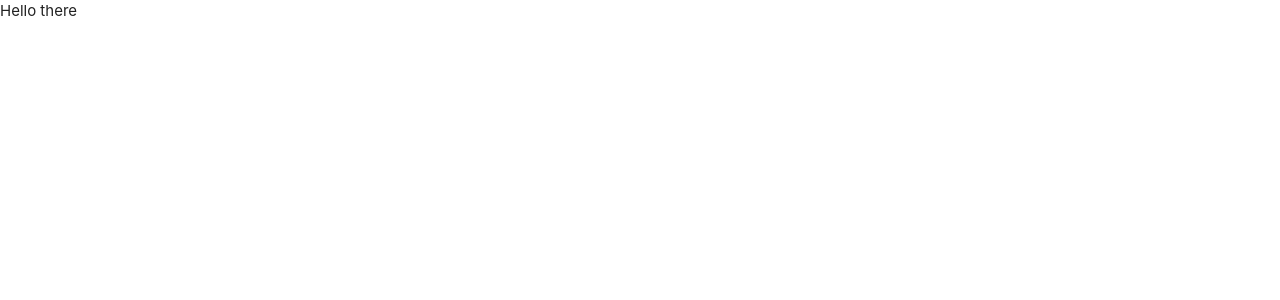
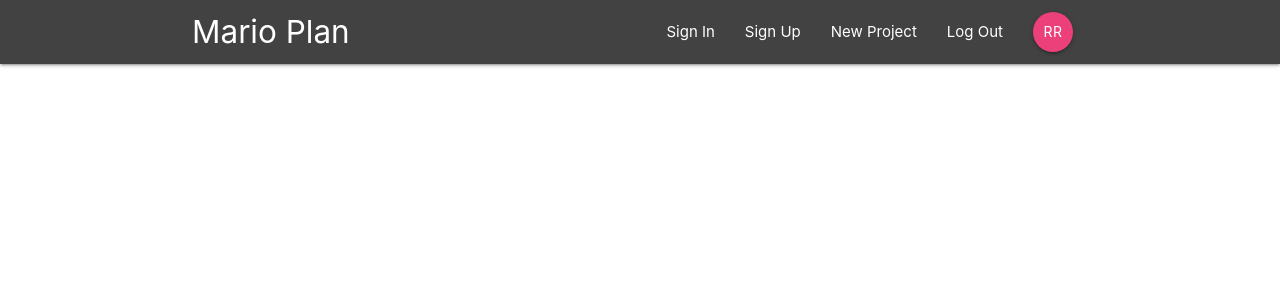
Before and after one commit to Roshith93/react-redux-project_create, a React (Create React App) app: page / in a window 1280 px wide. Shown: the top 300 px of the page. Built offline with nearby package versions, Linux system fonts and the light colour scheme.

Commit message:
created Navbar and signin and signout links

```diff
--- a/src/App.js
+++ b/src/App.js
@@ -1,9 +1,14 @@
-import { BrowserRouter as Router } from 'react-router-dom'
+import { BrowserRouter as Router, Switch, Route } from 'react-router-dom'
+import { Navbar } from './components/layout/NavBar'
+import {Dashboard} from './components/dashboard/Dashboard'
 
 const App = () => {
   return (
     <Router>
-      <div className='App'>Hello there</div>
+      <Navbar />
+      <Switch>
+        <Route path='/' component={Dashboard}/>
+      </Switch>
     </Router>
   )
 }
--- a/src/components/layout/NavBar.js
+++ b/src/components/layout/NavBar.js
@@ -0,0 +1,17 @@
+import { Link } from 'react-router-dom'
+import {SignedInLinks} from './SignedInLinks'
+import { SignedOutLinks } from './SignedOutLinks'
+
+export const Navbar = () => {
+  return (
+    <nav className='nav-wrapper grey darken-3'>
+      <div className='container'>
+        <Link to='/' className='brand-logo'>
+          Mario Plan
+        </Link>
+        <SignedInLinks />
+        <SignedOutLinks />
+      </div>
+    </nav>
+  )
+}
--- a/src/components/layout/SignedInLinks.js
+++ b/src/components/layout/SignedInLinks.js
@@ -0,0 +1,18 @@
+import React from 'react'
+import { NavLink } from 'react-router-dom'
+
+ export const SignedInLinks = () => {
+  return (
+    <ul className='right'>
+      <li>
+        <NavLink to='/'>New Project</NavLink>
+      </li>
+      <li>
+        <NavLink to='/'>Log Out</NavLink>
+      </li>
+      <li>
+        <NavLink to='/' className="btn btn-floating pink lighten-1">RR</NavLink>
+      </li>
+    </ul>
+  )
+}
--- a/src/components/layout/SignedOutLinks.js
+++ b/src/components/layout/SignedOutLinks.js
@@ -0,0 +1,15 @@
+import { NavLink } from 'react-router-dom'
+
+export const SignedOutLinks = () => {
+  return (
+    <ul className='right'>
+      <li>
+        <NavLink to="/">Sign In</NavLink>
+      </li>
+      <li>
+        <NavLink to="/">Sign Up</NavLink>
+      </li>
+
+    </ul>
+  )
+}
```
